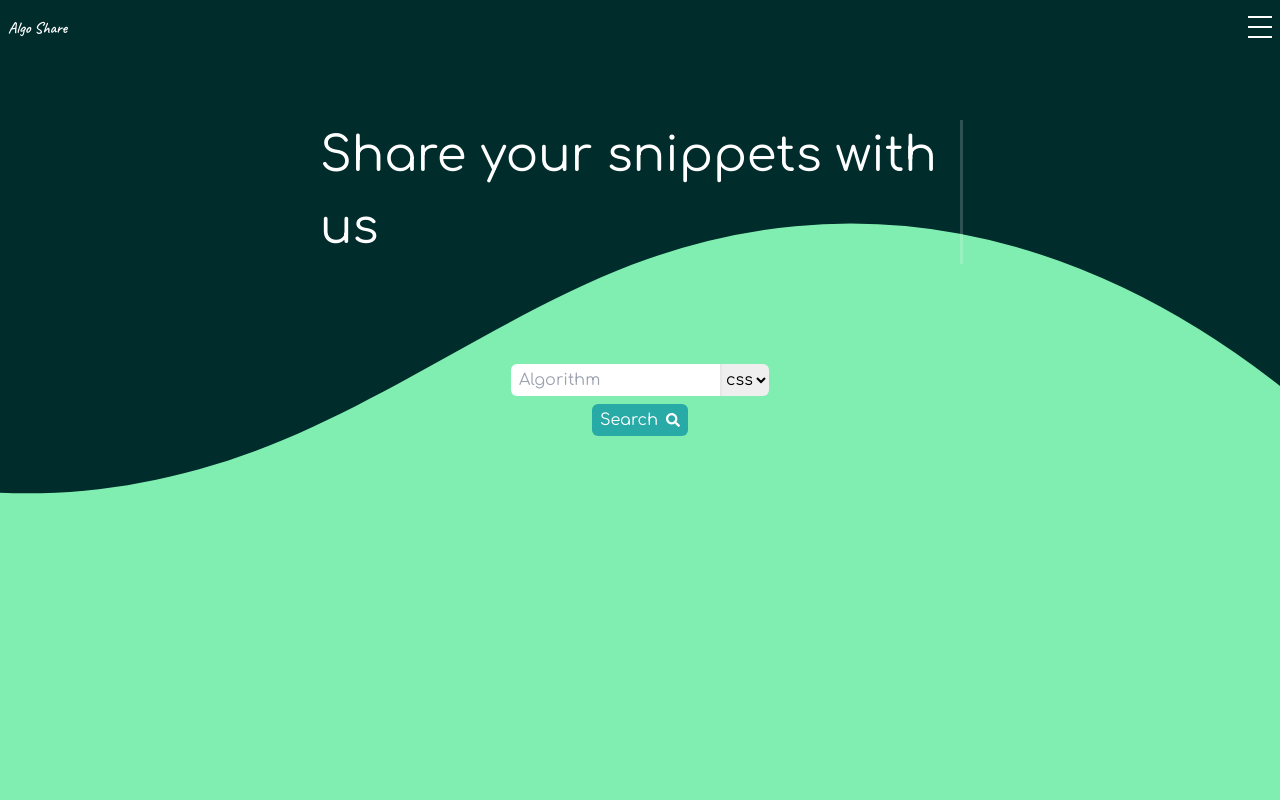
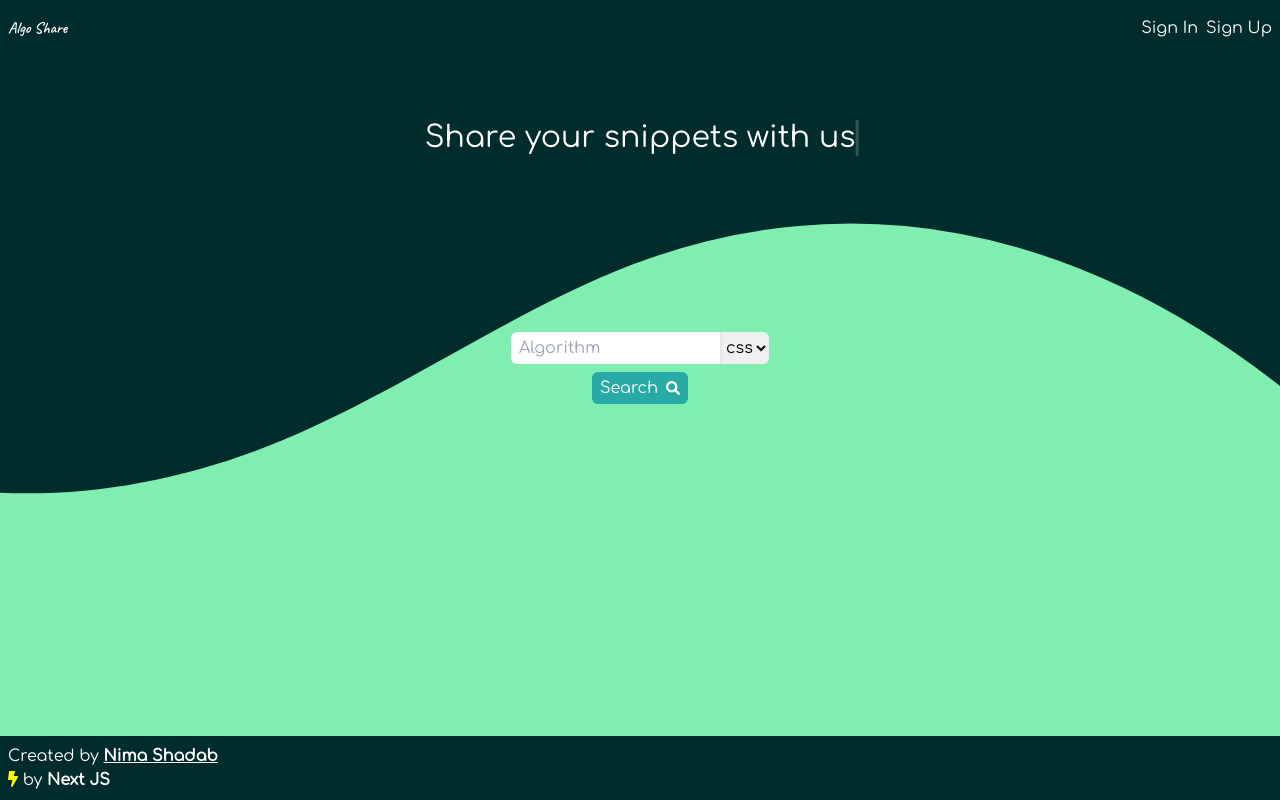
Before and after one commit to Nima155/algo-share, a Next.js app: page / in a window 1280 px wide. Built offline with nearby package versions, Linux system fonts and the light colour scheme.

Commit message:
added a few more navigational components

```diff
--- /dev/null
+++ b/components/CustomAnchor.tsx
@@ -0,0 +1,6 @@
+import styled from 'styled-components'
+const CustomAnchor = styled.a.attrs({
+	className: 'hover:text-gray-500 transition-colors cursor-pointer w-max',
+})``
+
+export default CustomAnchor
--- /dev/null
+++ b/components/Footer.tsx
@@ -0,0 +1,29 @@
+import { faBolt } from '@fortawesome/free-solid-svg-icons'
+import { FontAwesomeIcon } from '@fortawesome/react-fontawesome'
+import React from 'react'
+import styled from 'styled-components'
+import theme from '../theme'
+
+const CustomFooter = styled.footer`
+	background-color: ${theme.colors.quarternaryBackground};
+`
+
+export default function Footer() {
+	return (
+		<CustomFooter className="w-full mt-auto text-white p-2">
+			<section>
+				<p>
+					Created by{' '}
+					<a href="https://github.com/Nima155" className="underline">
+						<strong>Nima Shadab</strong>
+					</a>
+					<br />
+					<FontAwesomeIcon icon={faBolt} style={{ color: 'yellow' }} /> by{' '}
+					<a>
+						<strong> Next JS</strong>
+					</a>
+				</p>
+			</section>
+		</CustomFooter>
+	)
+}
--- a/components/Hamburger.tsx
+++ b/components/Hamburger.tsx
@@ -2,11 +2,8 @@ import React, { useState } from 'react'
 import styled from 'styled-components'
 import theme from '../theme'
 import { useSpring, config, animated } from 'react-spring'
-
-const PopInMenu = styled(animated.div)`
-	background-color: ${theme.colors.secondaryBackground};
-`
-
+import Link from 'next/link'
+import PopInMenu from './PopInMenu'
 const CustomHr = styled(animated.hr).attrs({
 	className: 'border relative',
 })``
@@ -27,7 +24,7 @@ export default function Hamburger() {
 	}))
 
 	return (
-		<div>
+		<div className="md:hidden">
 			<div
 				className="flex flex-col gap-2 w-6 cursor-pointer relative z-20"
 				onClick={() => {
@@ -44,8 +41,11 @@ export default function Hamburger() {
 							(val: number) => `rotate(${val * 45}deg)`
 						),
 						top: styleTopAndBottom.y.to((val) => `${val * 50}%`),
-						borderColor: styleTopAndBottom.y.to((val) =>
-							!val ? 'white' : 'black'
+						borderColor: styleTopAndBottom.y.to(
+							(val) =>
+								`rgb(${(1 - val) * 255}, ${(1 - val) * 255}, ${
+									(1 - val) * 255
+								})`
 						),
 					}}
 				/>
@@ -55,8 +55,11 @@ export default function Hamburger() {
 							(val: number) => `translateX(-${val * 100}%)`
 						),
 						opacity: styleMid.x.to((val: number) => `${1 - val}`),
-						borderColor: styleTopAndBottom.y.to((val) =>
-							!val ? 'white' : 'black'
+						borderColor: styleTopAndBottom.y.to(
+							(val) =>
+								`rgb(${(1 - val) * 255}, ${(1 - val) * 255}, ${
+									(1 - val) * 255
+								})`
 						),
 					}}
 				/>
@@ -66,20 +69,21 @@ export default function Hamburger() {
 							(val: number) => `rotate(-${val * 45}deg)`
 						),
 						top: styleTopAndBottom.y.to((val) => `${-val * 50}%`),
-						borderColor: styleTopAndBottom.y.to((val) =>
-							!val ? 'white' : 'black'
+						borderColor: styleTopAndBottom.y.to(
+							(val) =>
+								`rgb(${(1 - val) * 255}, ${(1 - val) * 255}, ${
+									(1 - val) * 255
+								})`
 						),
 					}}
 				/>
 			</div>
-			{/* // right: ${(props: IPopInMenu) => (props.isOpen ? 0 : -100)}%; */}
+
 			<PopInMenu
-				className="flex flex-col fixed gap-2 z-10 top-0 items-center w-3/5 max-w-xs min-h-full pt-10"
-				style={{ right: styleMid.x.to((y) => `${y * 100 - 100}%`) }}
-			>
-				<p>Sign In</p>
-				<p>Sign Up</p>
-			</PopInMenu>
+				style={{
+					right: styleMid.x.to((val) => `${val * 100 - 100}%`),
+				}}
+			/>
 		</div>
 	)
 }
--- a/components/Header.tsx
+++ b/components/Header.tsx
@@ -1,14 +1,23 @@
 import React from 'react'
-
+import Link from 'next/link'
 import Hamburger from './Hamburger'
+import CustomAnchor from './CustomAnchor'
 
 export default function Header() {
 	return (
-		<div className="flex justify-between top-0 mt-2 p-2 w-full absolute max-w-full">
+		<div className="flex justify-between top-0 mt-2 p-2 w-full absolute max-w-full z-30 text-white">
 			{/* Logo goes in place of Hi! */}
 
-			<p className="font-fancy text-white z-10">Algo Share</p>
+			<p className="font-fancy z-10">Algo Share</p>
 			<Hamburger />
+			<div className="md:flex gap-2 hidden">
+				<Link href="sign_in">
+					<CustomAnchor>Sign In</CustomAnchor>
+				</Link>
+				<Link href="sign_up">
+					<CustomAnchor>Sign Up</CustomAnchor>
+				</Link>
+			</div>
 		</div>
 	)
 }
--- a/components/Layout.tsx
+++ b/components/Layout.tsx
@@ -1,22 +1,28 @@
 import React from 'react'
 import styled from 'styled-components'
 import theme from '../theme'
+import Footer from './Footer'
 import Header from './Header'
 
 const LayoutDiv = styled.div.attrs({
-	className:
-		'flex flex-col items-center justify-center p-2 relative font-fancy-rest',
+	className: 'flex flex-col font-fancy-rest',
 })`
 	min-height: 100vh;
 	width: 100vw;
 	background-color: ${theme.colors.primaryBackground};
+`
+const LayoutContent = styled.div.attrs({
+	className: 'flex flex-col justify-center',
+})`
+	flex: 1 0 auto;
 `
 
 export default function Layout({ children }: { children?: React.ReactNode }) {
 	return (
 		<LayoutDiv>
 			<Header />
-			{children}
+			<LayoutContent>{children}</LayoutContent>
+			<Footer />
 		</LayoutDiv>
 	)
 }
--- /dev/null
+++ b/components/PopInMenu.tsx
@@ -0,0 +1,29 @@
+import React from 'react'
+import styled from 'styled-components'
+import Link from 'next/link'
+import { animated } from '@react-spring/web'
+
+import CustomAnchor from './CustomAnchor'
+
+const PopInMenuContainer = styled(animated.nav)`
+	background-color: white;
+	color: black;
+	max-width: 9rem;
+`
+export default function PopInMenu({ style }: { style: React.CSSProperties }) {
+	return (
+		<PopInMenuContainer
+			className="flex flex-col fixed gap-2 z-10 top-0 px-2 w-3/5
+        min-h-full pt-10"
+			style={style}
+		>
+			<hr />
+			<Link href={'/sign_in'}>
+				<CustomAnchor>Sign In</CustomAnchor>
+			</Link>
+			<Link href={'/sign_up'}>
+				<CustomAnchor>Sign Up</CustomAnchor>
+			</Link>
+		</PopInMenuContainer>
+	)
+}
--- a/pages/index.tsx
+++ b/pages/index.tsx
@@ -19,14 +19,16 @@ const blinkingAnimation = keyframes`
 		background-color: transparent;
 	}
 `
-const TypeWriterHeader = styled.h1`
+const TypeWriterHeader = styled.h1.attrs({
+	className: 'text-lg md:text-3xl z-10',
+})`
 	position: absolute;
+
 	color: white;
-	z-index: 20;
 	left: 50%;
 	top: 15%;
 	transform: translateX(-50%);
-	font-size: 3rem;
+	white-space: nowrap;
 	&:after,
 	&:before {
 		content: '';
```
